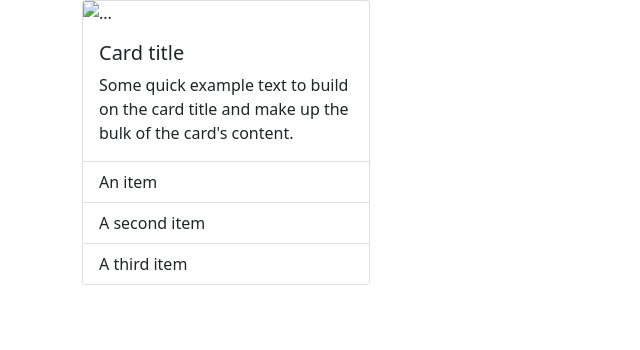
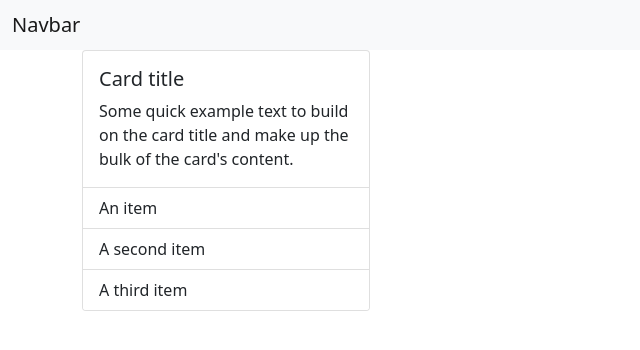
Before and after one commit to Teangelo1/Team_Generator, a plain HTML site: page dist/index.html in a window 1280 px wide. Shown: the whole page, without its empty margins (0-640 px from the left). Drawn offline with nearby package versions, Linux system fonts and the light colour scheme.

```diff
--- a/dist/index.html
+++ b/dist/index.html
@@ -10,9 +10,15 @@
 </head>
 <body>
 
+  <!-- As a heading -->
+<nav class="navbar navbar-light bg-light">
+  <div class="container-fluid">
+    <span class="navbar-brand mb-0 h1">Navbar</span>
+  </div>
+</nav>
+
     <div class="container">
         <div class="card" style="width: 18rem;">
-            <img src="..." class="card-img-top" alt="...">
             <div class="card-body">
               <h5 class="card-title">Card title</h5>
               <p class="card-text">Some quick example text to build on the card title and make up the bulk of the card's content.</p>
```
Also changed, not shown: __test__/Employee.test.js (+1 -0 lines), lib/employee.js (added), lib/engineer.js (added), lib/inter.js (added), lib/manager.js (added).
